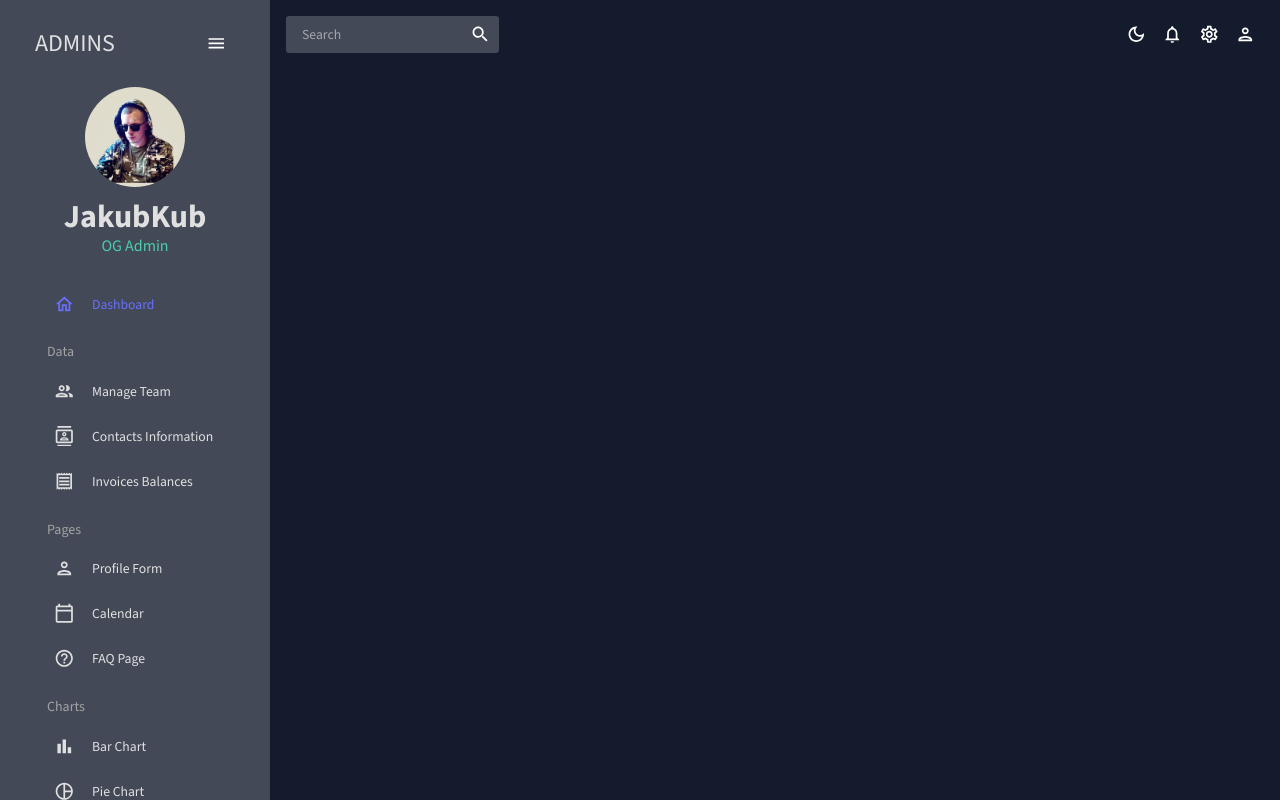
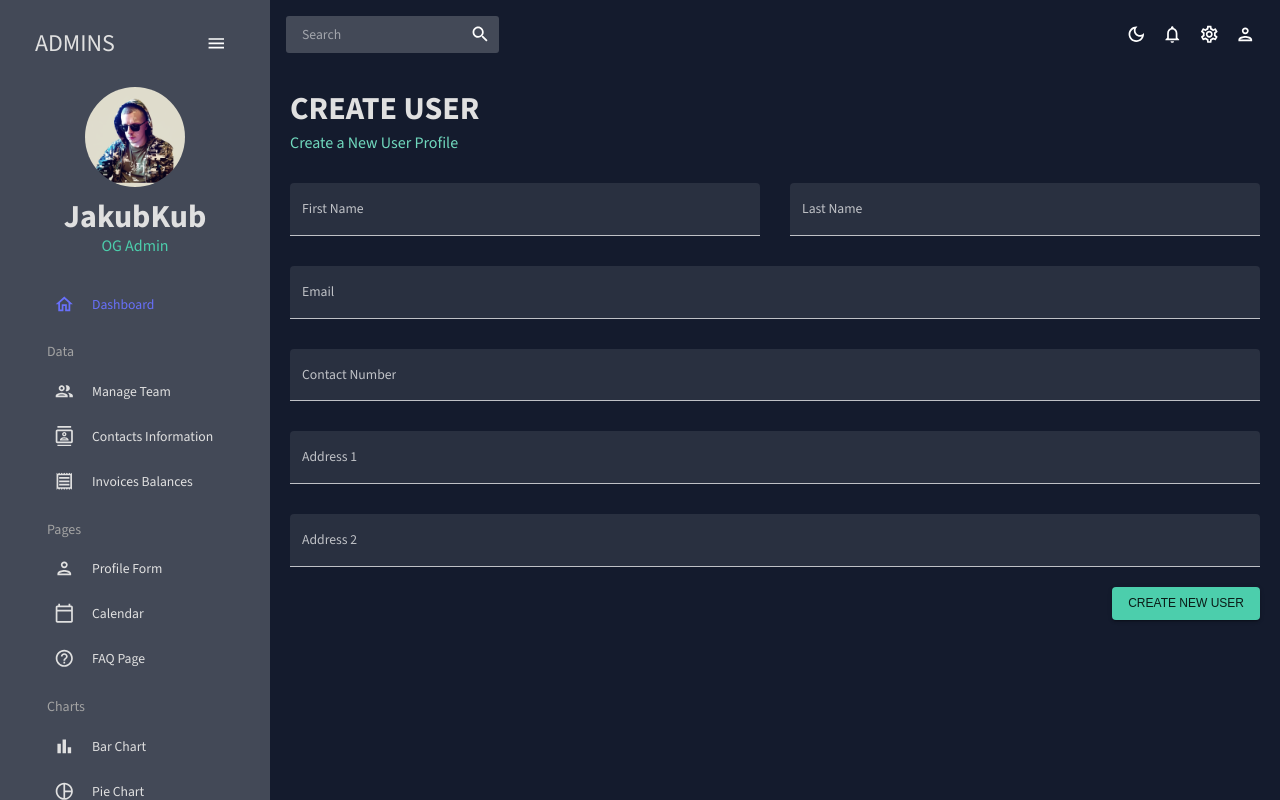
Before and after one commit to JakubKub13/DASHBOARD, a React (Create React App) app: page /form in a window 1280 px wide. Built offline with nearby package versions, Linux system fonts and the light colour scheme.

Commit message:
adding form

```diff
--- a/src/App.js
+++ b/src/App.js
@@ -8,7 +8,7 @@
 import Invoices from "./scenes/invoices";
 import Contacts from "./scenes/contacts";
 // import Bar from "./scenes/bar";
-// import Form from "./scenes/form";
+import Form from "./scenes/form";
 // import Line from "./scenes/line";
 // import Pie from "./scenes/pie";
 // import FAQ from "./scenes/faq";
@@ -30,7 +30,7 @@
             <Route path="/team" element={<Team />} />
             <Route path="/contacts" element={<Contacts />} />
             <Route path="/invoices" element={<Invoices />} />
-            {/* <Route path="/form" element={<Form />} /> */}
+            <Route path="/form" element={<Form />} />
             {/* <Route path="/bar" element={<Bar />} /> */}
             {/* <Route path="/pie" element={<Pie />} /> */}
             {/* <Route path="/line" element={<Line />} /> */}
--- /dev/null
+++ b/src/scenes/form/index.jsx
@@ -0,0 +1,154 @@
+import { Box, Button, TextField } from "@mui/material";
+import { Formik } from "formik";
+import * as yup from "yup";
+import useMediaQuery from "@mui/material/useMediaQuery";
+import Header from "../../components/Header";
+
+const Form = () => {
+  const isNonMobile = useMediaQuery("(min-width:600px)");
+
+  const handleFormSubmit = (values) => {
+    console.log(values);
+  };
+
+  return (
+    <Box m="20px">
+      <Header title="CREATE USER" subtitle="Create a New User Profile" />
+
+      <Formik
+        onSubmit={handleFormSubmit}
+        initialValues={initialValues}
+        validationSchema={checkoutSchema}
+      >
+        {({
+          values,
+          errors,
+          touched,
+          handleBlur,
+          handleChange,
+          handleSubmit,
+        }) => (
+          <form onSubmit={handleSubmit}>
+            <Box
+              display="grid"
+              gap="30px"
+              gridTemplateColumns="repeat(4, minmax(0, 1fr))"
+              sx={{
+                "& > div": { gridColumn: isNonMobile ? undefined : "span 4" },
+              }}
+            >
+              <TextField
+                fullWidth
+                variant="filled"
+                type="text"
+                label="First Name"
+                onBlur={handleBlur}
+                onChange={handleChange}
+                value={values.firstName}
+                name="firstName"
+                error={!!touched.firstName && !!errors.firstName}
+                helperText={touched.firstName && errors.firstName}
+                sx={{ gridColumn: "span 2" }}
+              />
+              <TextField
+                fullWidth
+                variant="filled"
+                type="text"
+                label="Last Name"
+                onBlur={handleBlur}
+                onChange={handleChange}
+                value={values.lastName}
+                name="lastName"
+                error={!!touched.lastName && !!errors.lastName}
+                helperText={touched.lastName && errors.lastName}
+                sx={{ gridColumn: "span 2" }}
+              />
+              <TextField
+                fullWidth
+                variant="filled"
+                type="text"
+                label="Email"
+                onBlur={handleBlur}
+                onChange={handleChange}
+                value={values.email}
+                name="email"
+                error={!!touched.email && !!errors.email}
+                helperText={touched.email && errors.email}
+                sx={{ gridColumn: "span 4" }}
+              />
+              <TextField
+                fullWidth
+                variant="filled"
+                type="text"
+                label="Contact Number"
+                onBlur={handleBlur}
+                onChange={handleChange}
+                value={values.contact}
+                name="contact"
+                error={!!touched.contact && !!errors.contact}
+                helperText={touched.contact && errors.contact}
+                sx={{ gridColumn: "span 4" }}
+              />
+              <TextField
+                fullWidth
+                variant="filled"
+                type="text"
+                label="Address 1"
+                onBlur={handleBlur}
+                onChange={handleChange}
+                value={values.address1}
+                name="address1"
+                error={!!touched.address1 && !!errors.address1}
+                helperText={touched.address1 && errors.address1}
+                sx={{ gridColumn: "span 4" }}
+              />
+              <TextField
+                fullWidth
+                variant="filled"
+                type="text"
+                label="Address 2"
+                onBlur={handleBlur}
+                onChange={handleChange}
+                value={values.address2}
+                name="address2"
+                error={!!touched.address2 && !!errors.address2}
+                helperText={touched.address2 && errors.address2}
+                sx={{ gridColumn: "span 4" }}
+              />
+            </Box>
+            <Box display="flex" justifyContent="end" mt="20px">
+              <Button type="submit" color="secondary" variant="contained">
+                Create New User
+              </Button>
+            </Box>
+          </form>
+        )}
+      </Formik>
+    </Box>
+  );
+};
+
+const phoneRegExp =
+  /^((\+[1-9]{1,4}[ -]?)|(\([0-9]{2,3}\)[ -]?)|([0-9]{2,4})[ -]?)*?[0-9]{3,4}[ -]?[0-9]{3,4}$/;
+
+const checkoutSchema = yup.object().shape({
+  firstName: yup.string().required("required"),
+  lastName: yup.string().required("required"),
+  email: yup.string().email("invalid email").required("required"),
+  contact: yup
+    .string()
+    .matches(phoneRegExp, "Phone number is not valid")
+    .required("required"),
+  address1: yup.string().required("required"),
+  address2: yup.string().required("required"),
+});
+const initialValues = {
+  firstName: "",
+  lastName: "",
+  email: "",
+  contact: "",
+  address1: "",
+  address2: "",
+};
+
+export default Form;
```
Also changed, not shown: src/theme.js (line endings or trailing spaces).
